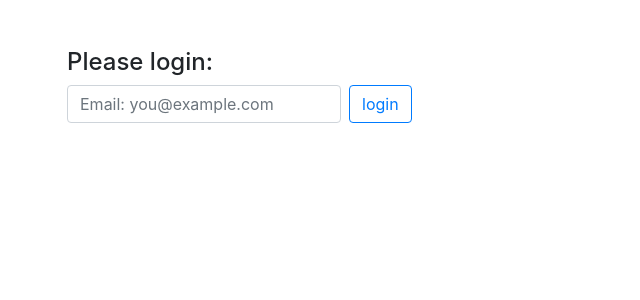
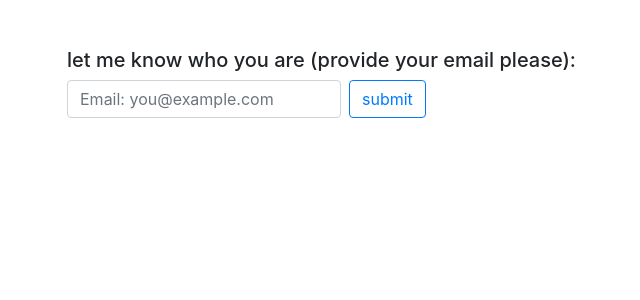
Before and after one commit to maralexv/php, a PHP site: page / in a window 1280 px wide. Shown: the top 300 px of the page, without its empty margins (18-658 px from the left). Run offline with PHP 8.4, Linux system fonts and the light colour scheme.

Commit message:
converted the app into multipage

```diff
--- a/header.php
+++ b/header.php
@@ -20,3 +20,10 @@
     </style>
 
 </head>
+
+<body>
+<?php
+    $user;
+    $userlist;
+    $notes;
+?>
--- a/index.php
+++ b/index.php
@@ -1,13 +1,12 @@
 <?php include 'header.php';?>
 
-<body>
     <div class="container-md">
-        <div class="row" id="userin">
+        <div class="row">
             <div class="col-sm">
-                <h4>Please login:</h4>
-                <form class="form-inline" id="user" method="POST" action="mynotes.php">
+                <h5>let me know who you are (provide your email please):</h5>
+                <form class="form-inline" method="POST" action="mynotes.php">
                     <input type="email" class="form-control" name="user" placeholder="Email: you@example.com">
-                    <input type="submit" class="btn btn-outline-primary" value="login">
+                    <input type="submit" class="btn btn-outline-primary" value="submit">
                 </form>
             </div>
         </div>
--- a/mynotes.php
+++ b/mynotes.php
@@ -1,10 +1,9 @@
 <?php include 'header.php';?>
 
-<body>
     <div class="container-md">
         <div class="row" id="userout">
             <div class="col-sm">
-                <h4><?php echo $_POST['user'];?></h4>
+                <h4><?php $GLOBALS['user'] = $_POST['user']; echo $GLOBALS['user'];?></h4>
             </div>
         </div>
         <br>
```
